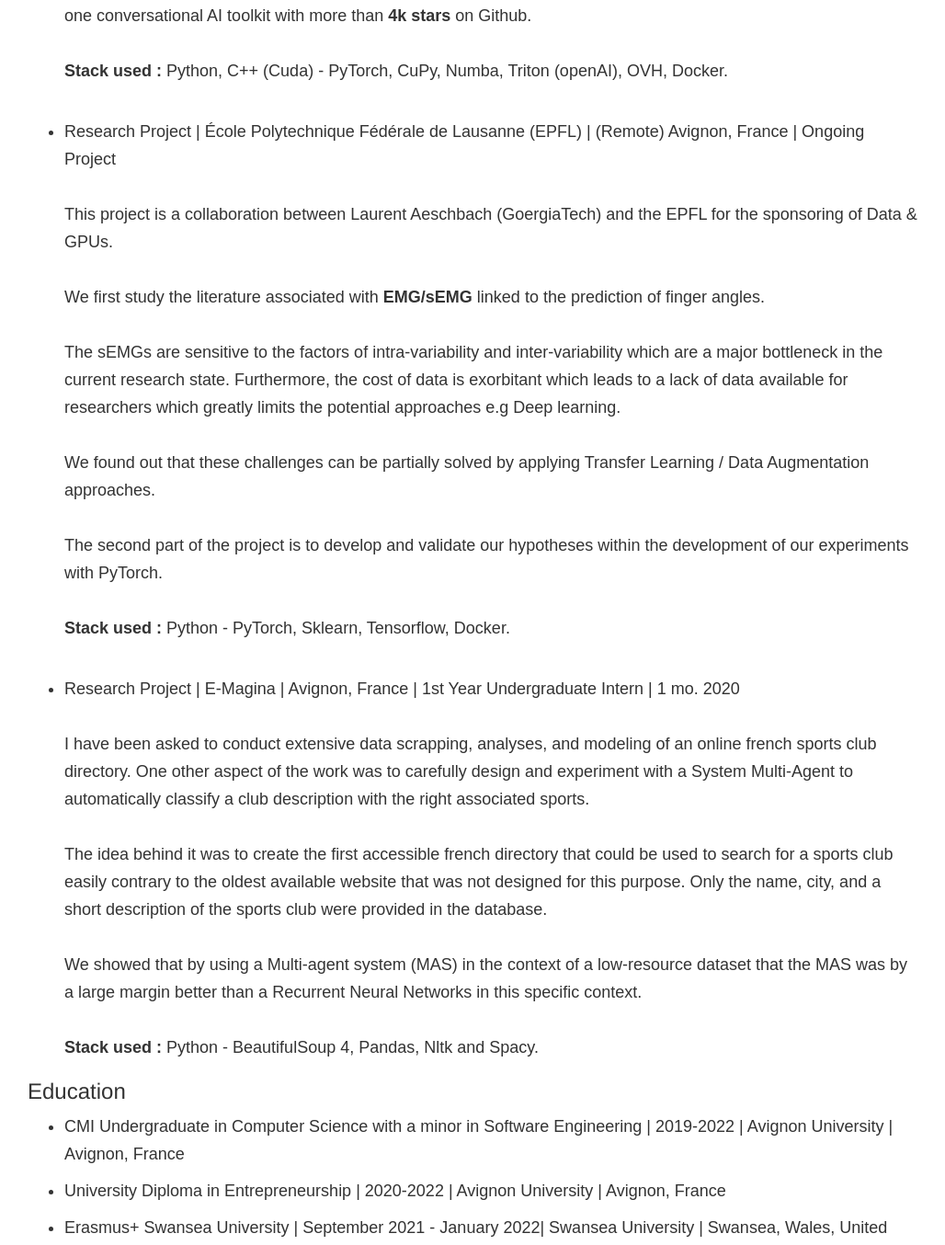
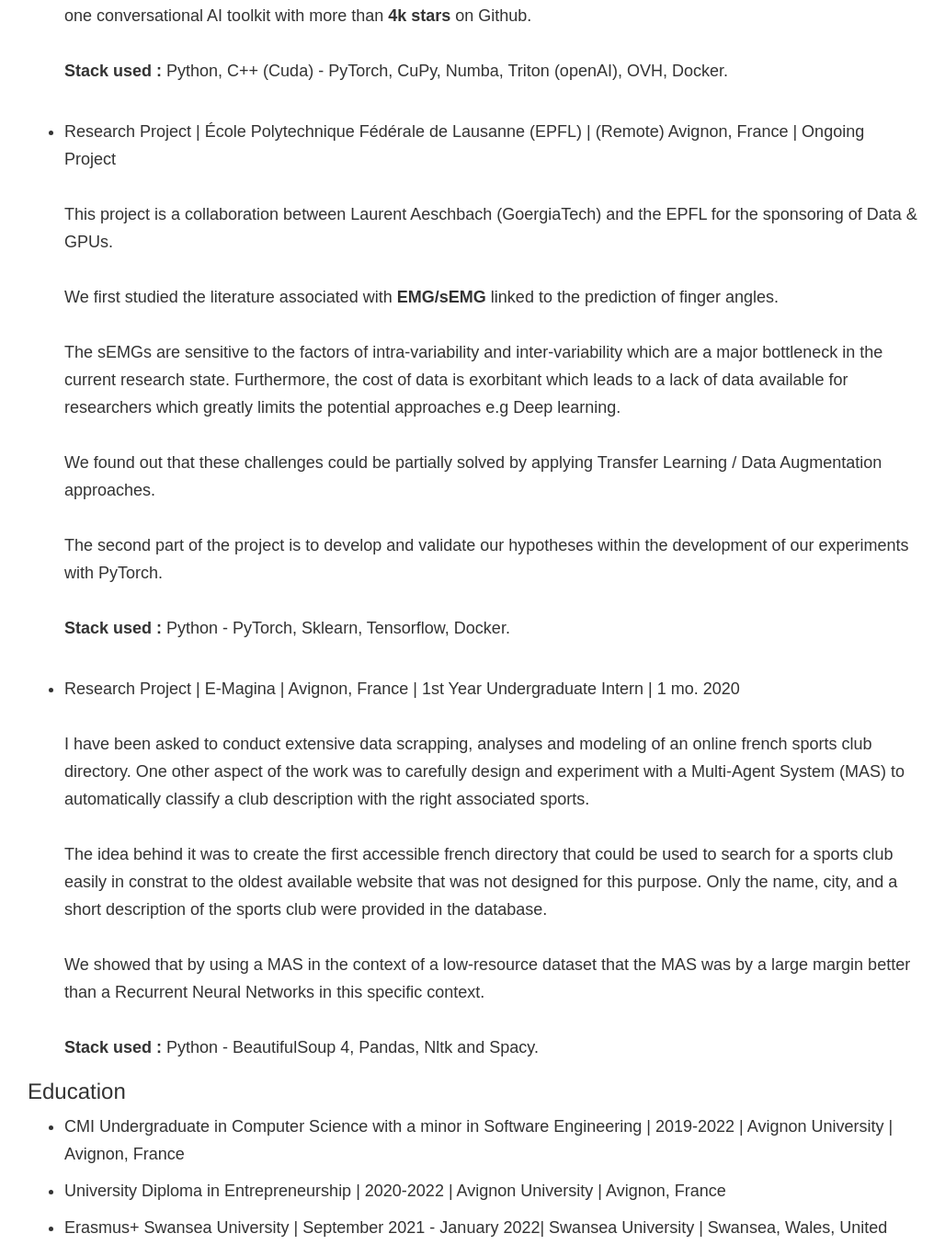
Before and after one commit to Adel-Moumen/Adel-Moumen.github.io, a plain HTML site: page index.html in a window 1280 px wide. Shown: the part 1321-2675 px from the top of the page at 92% size, without its empty margins (225-1253 px from the left). Drawn offline with Linux system fonts and the light colour scheme.

Commit message:
add to do list + fix spelling

```diff
--- a/index.html
+++ b/index.html
@@ -70,7 +70,7 @@
                         <br/><br/>
                         I worked under the supervision of Associate Prof Titouan Parcollet (LIA and Adjunct Researcher at Cambridge University). <br/><br/>
 
-                        I have investigated different ways of making LiGRU a mandatory alternative to LSTM/GRU for speech processing. There is theoretical and empirical evidence that LiGRU simply is better than LSTM and GRU.
+                        I have investigated different ways of making LiGRU a mandatory alternative to LSTM/GRU for speech processing. There is theoretical and empirical evidence that LiGRU is simply better than LSTM and GRU.
 
                         Unfortunately, LiGRU suffers from poor GPU implementation and instability in the recurrent connection.
 
@@ -87,11 +87,11 @@
                         <br/><br/>
                         This project is a collaboration between Laurent Aeschbach (GoergiaTech) and the EPFL for the sponsoring of Data & GPUs.
                         <br/><br/>
-                        We first study the literature associated with <b>EMG/sEMG</b> linked to the prediction of finger angles.
+                        We first studied the literature associated with <b>EMG/sEMG</b> linked to the prediction of finger angles.
                         <br/><br/>
                         The sEMGs are sensitive to the factors of intra-variability and inter-variability which are a major bottleneck in the current research state. Furthermore, the cost of data is exorbitant which leads to a lack of data available for researchers which greatly limits the potential approaches e.g Deep learning.
                         <br/><br/>
-                        We found out that these challenges can be partially solved by applying Transfer Learning / Data Augmentation approaches.
+                        We found out that these challenges could be partially solved by applying Transfer Learning / Data Augmentation approaches.
 
                         <br/><br/>
                         The second part of the project is to develop and validate our hypotheses within the development of our experiments with PyTorch.
@@ -103,10 +103,10 @@
                     <br/>
                     <li><p>Research Project | E-Magina | Avignon, France | 1st Year Undergraduate Intern | 1 mo. 2020
                         <br/><br/>
-                        I have been asked to conduct extensive data scrapping, analyses, and modeling of an online french sports club directory. One other aspect of the work was to carefully design and experiment with a System Multi-Agent to automatically classify a club description with the right associated sports.
-                        <br/><br/>The idea behind it was to create the first accessible french directory that could be used to search for a sports club easily contrary to the oldest available website that was not designed for this purpose. Only the name, city, and a short description of the sports club were provided in the database.
+                        I have been asked to conduct extensive data scrapping, analyses and modeling of an online french sports club directory. One other aspect of the work was to carefully design and experiment with a Multi-Agent System (MAS) to automatically classify a club description with the right associated sports.
+                        <br/><br/>The idea behind it was to create the first accessible french directory that could be used to search for a sports club easily in constrat to the oldest available website that was not designed for this purpose. Only the name, city, and a short description of the sports club were provided in the database.
                         <br/><br/>
-                        We showed that by using a Multi-agent system (MAS) in the context of a low-resource dataset that the MAS was by a large margin better than a Recurrent Neural Networks in this specific context.
+                        We showed that by using a MAS in the context of a low-resource dataset that the MAS was by a large margin better than a Recurrent Neural Networks in this specific context.
                         <br/><br/>
                         <b>Stack used :</b> Python - BeautifulSoup 4, Pandas, Nltk and Spacy.</p>
                     </li>
```
Also changed, not shown: 1 other file.
